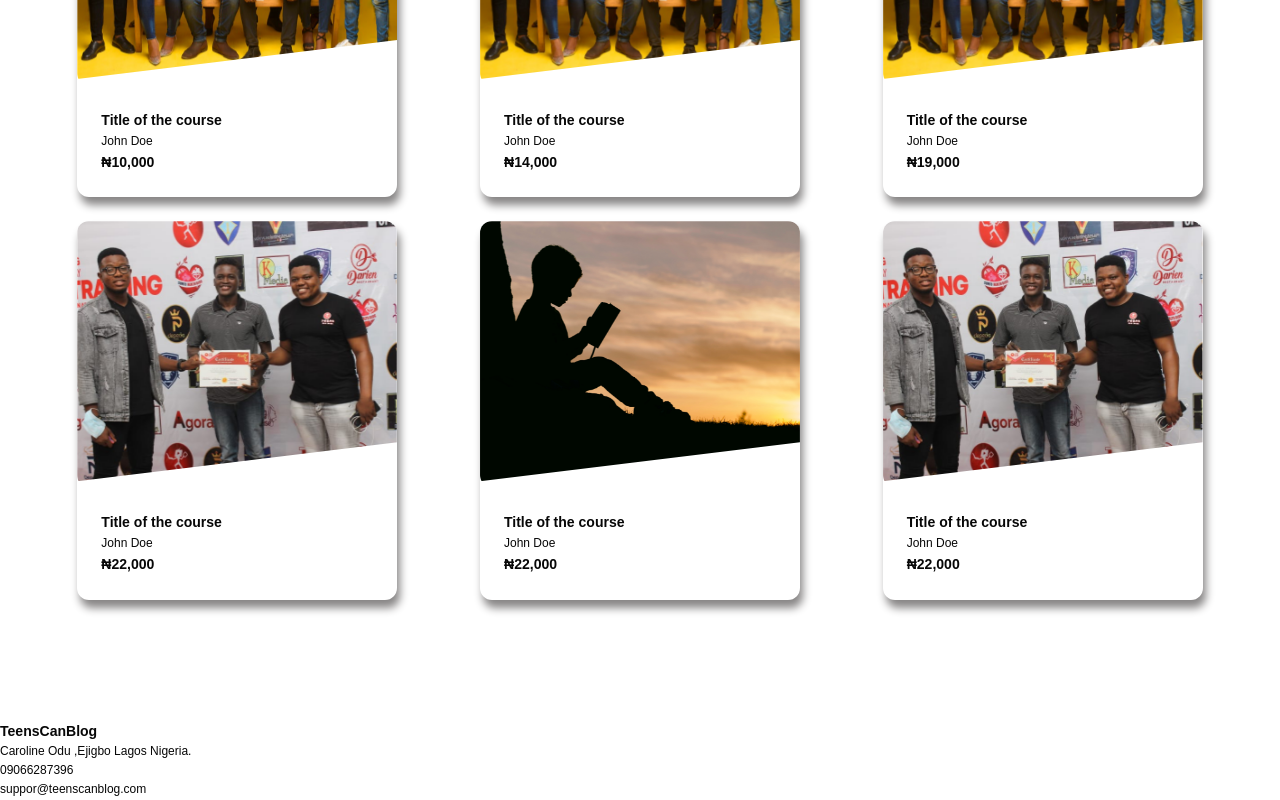
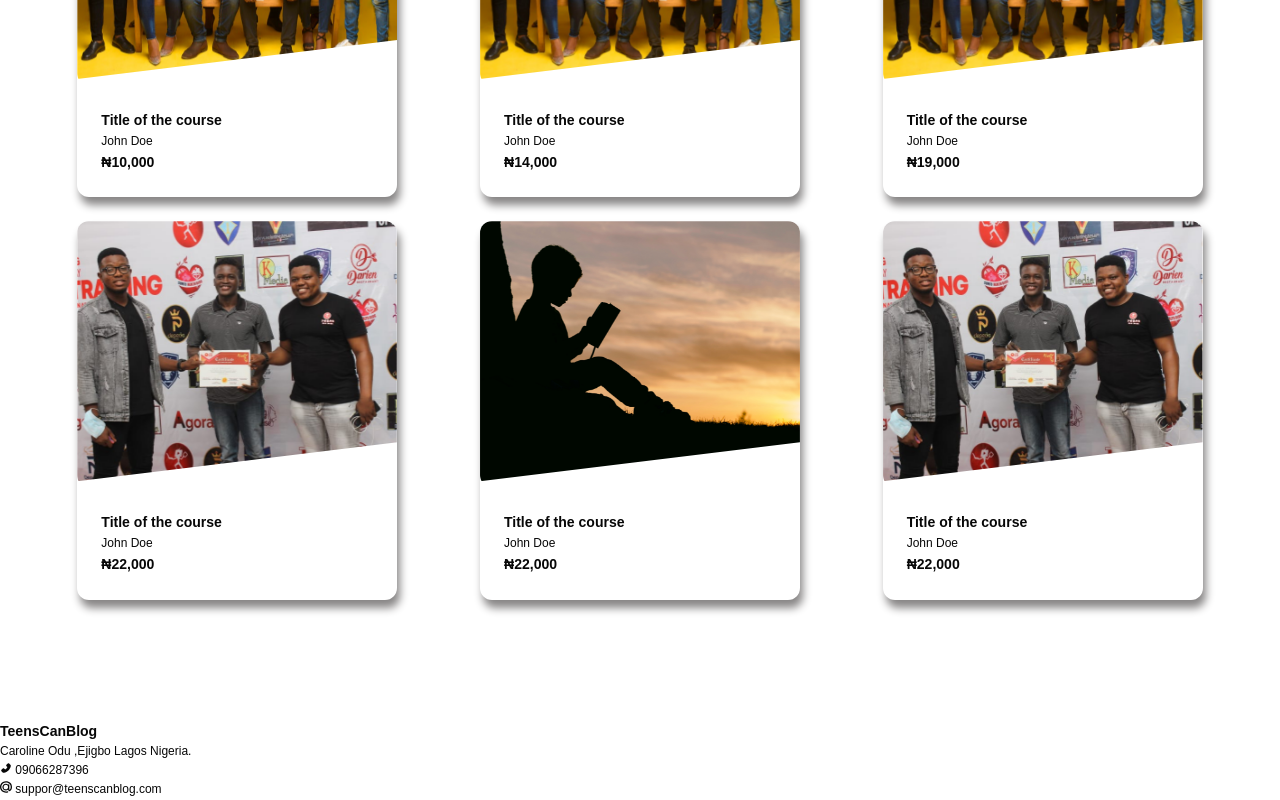
Before and after one commit to Niscolinx/teenscan, a React (Create React App) app: page / in a window 1280 px wide. Shown: the part 969-1769 px from the top of the page. Built offline with nearby package versions, Linux system fonts and the light colour scheme; what react-router-last-location would draw is missing.

Commit message:
working on footer

```diff
--- a/src/components/Footer.tsx
+++ b/src/components/Footer.tsx
@@ -1,7 +1,8 @@
 import { Link } from 'react-router-dom'
 import { HiOutlineCollection, HiOutlineUserGroup } from 'react-icons/hi'
 import { BiHome, BiMailSend, BiUser } from 'react-icons/bi'
-import {SiMailDotRu} from 'react-icons/si'
+import { SiMailDotRu } from 'react-icons/si'
+import {AiFillPhone} from 'react-icons/ai'
 
 const Footer = () => {
     return (
@@ -11,8 +12,8 @@ const Footer = () => {
                     <h3>TeensCanBlog</h3>
                     <ul>
                         <li>Caroline Odu ,Ejigbo Lagos Nigeria.</li>
-                        <li>09066287396</li>
-                        <li>suppor@teenscanblog.com</li>
+                        <li> <span><AiFillPhone/></span> 09066287396</li>
+                        <li> <span><SiMailDotRu/></span> suppor@teenscanblog.com</li>
                     </ul>
                 </div>
             </div>
```
